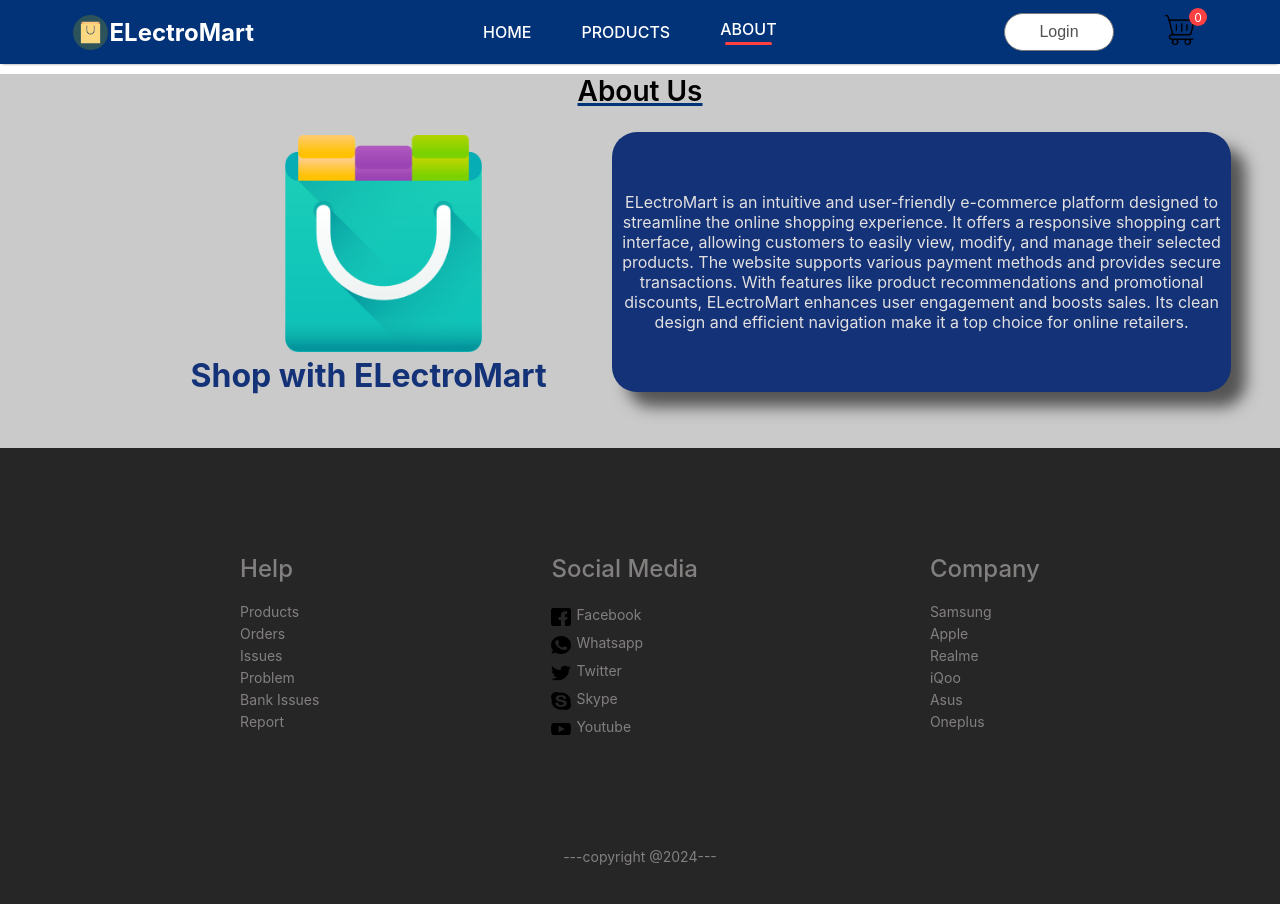
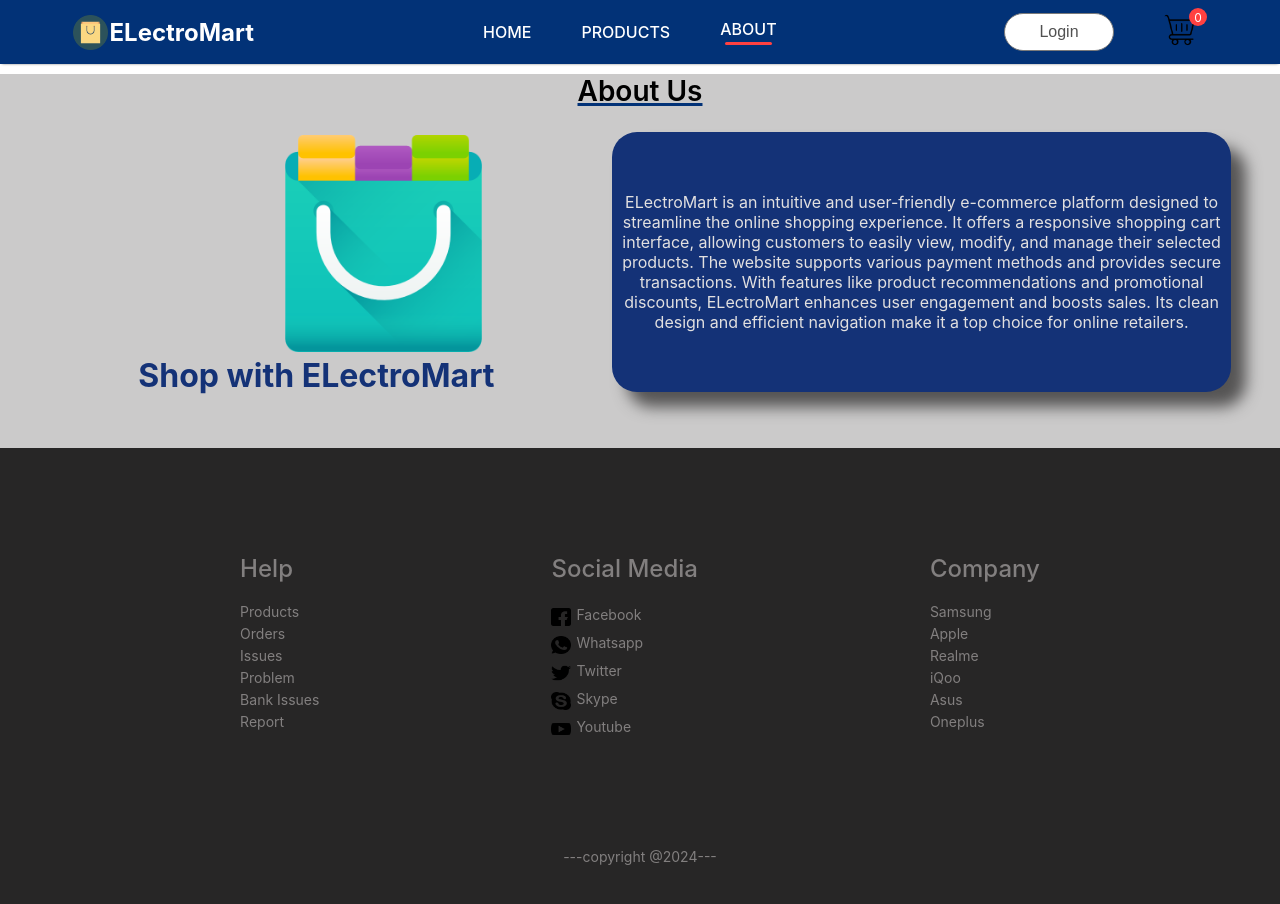
Before and after one commit to RohitBairagi193/ELectroMart-Project, a React (Create React App) app: page /about in a window 1280 px wide. Shown: the top 904 px of the page. Built offline with nearby package versions, Linux system fonts and the light colour scheme.

Commit message:
Update Footer.css

```diff
--- a/src/Components/Navbar/Footer.css
+++ b/src/Components/Navbar/Footer.css
@@ -28,7 +28,7 @@
     font-size: 32px;
     font-weight: 700;
     color: rgb(20, 50, 119);
-    margin-left: 20%;
+    margin-left: 3%;
 }
 .about div{
     margin-top: 20px;
```
